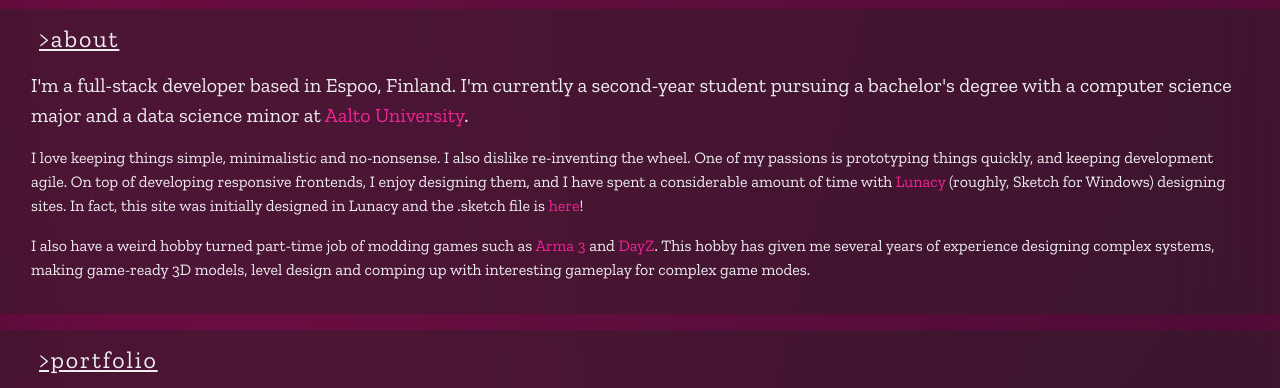
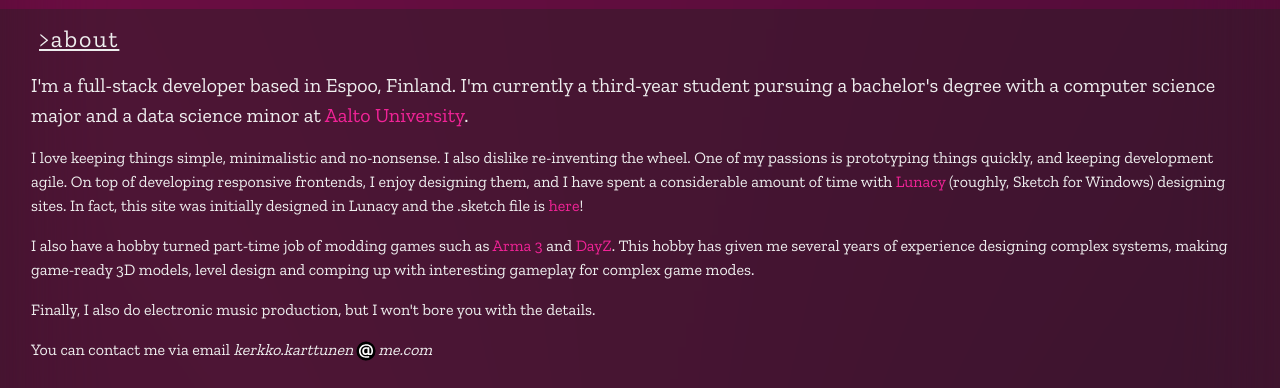
Before and after one commit to kerkkoh/kerkkoh, a plain HTML site: page index.html in a window 1280 px wide. Shown: the part 394-782 px from the top of the page. Drawn offline with nearby package versions, Linux system fonts and the light colour scheme.

Commit message:
Quick 2021 update

```diff
--- a/index.html
+++ b/index.html
@@ -40,9 +40,11 @@
       <section class="row p-3 mb-3">
         <div class="col">
           <h4>&gt;about</h4>
-          <p class="lead">I'm a full-stack developer based in Espoo, Finland. I'm currently a second-year student pursuing a bachelor's degree with a computer science major and a data science minor at <a href="https://www.aalto.fi/en/school-of-science">Aalto University</a>.</p class="lead">
+          <p class="lead">I'm a full-stack developer based in Espoo, Finland. I'm currently a third-year student pursuing a bachelor's degree with a computer science major and a data science minor at <a href="https://www.aalto.fi/en/school-of-science">Aalto University</a>.</p class="lead">
           <p>I love keeping things simple, minimalistic and no-nonsense. I also dislike re-inventing the wheel. One of my passions is prototyping things quickly, and keeping development agile. On top of developing responsive frontends, I enjoy designing them, and I have spent a considerable amount of time with <a href="https://icons8.com/lunacy">Lunacy</a> (roughly, Sketch for Windows) designing sites. In fact, this site was initially designed in Lunacy and the .sketch file is <a href="portfolio.sketch">here</a>!</p class="lead">
-          <p>I also have a weird hobby turned part-time job of modding games such as <a href="https://arma3.com/features/content-creation">Arma 3</a> and <a href="https://dayz.com/">DayZ</a>. This hobby has given me several years of experience designing complex systems, making game-ready 3D models, level design and comping up with interesting gameplay for complex game modes.</p>
+          <p>I also have a hobby turned part-time job of modding games such as <a href="https://arma3.com/features/content-creation">Arma 3</a> and <a href="https://dayz.com/">DayZ</a>. This hobby has given me several years of experience designing complex systems, making game-ready 3D models, level design and comping up with interesting gameplay for complex game modes.</p>
+          <p>Finally, I also do electronic music production, but I won't bore you with the details.</p>
+          <p>You can contact me via email <i>kerkko.karttunen<img class="at-mark" src="img/at.svg">me.com</i></p>
         </div>
       </section>
       <section class="row p-3 mb-3">
@@ -143,7 +145,7 @@
               </div>
             </div>
             <p>
-             A game level (terrain) designed and implemented for DayZ using proprietary level creating tools. Stuart Island is about 5x5 km in its entirety, and it houses some military and civilian infrastructure, all of which is designed to convince and immerse the player completely into the post-apocalyptic environment. The level includes several self-made custom assets, such as houses and other structures. It has been downloaded more than 800 times already on <a href="https://steamcommunity.com/sharedfiles/filedetails/?id=1936423383">Steam Workshop</a>.
+             A game level (terrain) designed and implemented for DayZ using proprietary level creating tools. Stuart Island is about 5x5 km in its entirety, and it houses some military and civilian infrastructure, all of which is designed to convince and immerse the player completely into the post-apocalyptic environment. The level includes several self-made custom assets, such as houses and other structures. It has been downloaded more than 2000 times already on <a href="https://steamcommunity.com/sharedfiles/filedetails/?id=1936423383">Steam Workshop</a>.
             </p>
           </div>
       </section>
--- a/styles/style.css
+++ b/styles/style.css
@@ -77,3 +77,8 @@ img {
   background-size: cover;
   z-index: -2;
 }
+
+.at-mark {
+  width: 20px;
+  margin: 2.5px;
+}
```
Also changed, not shown: img/at.svg (added).
